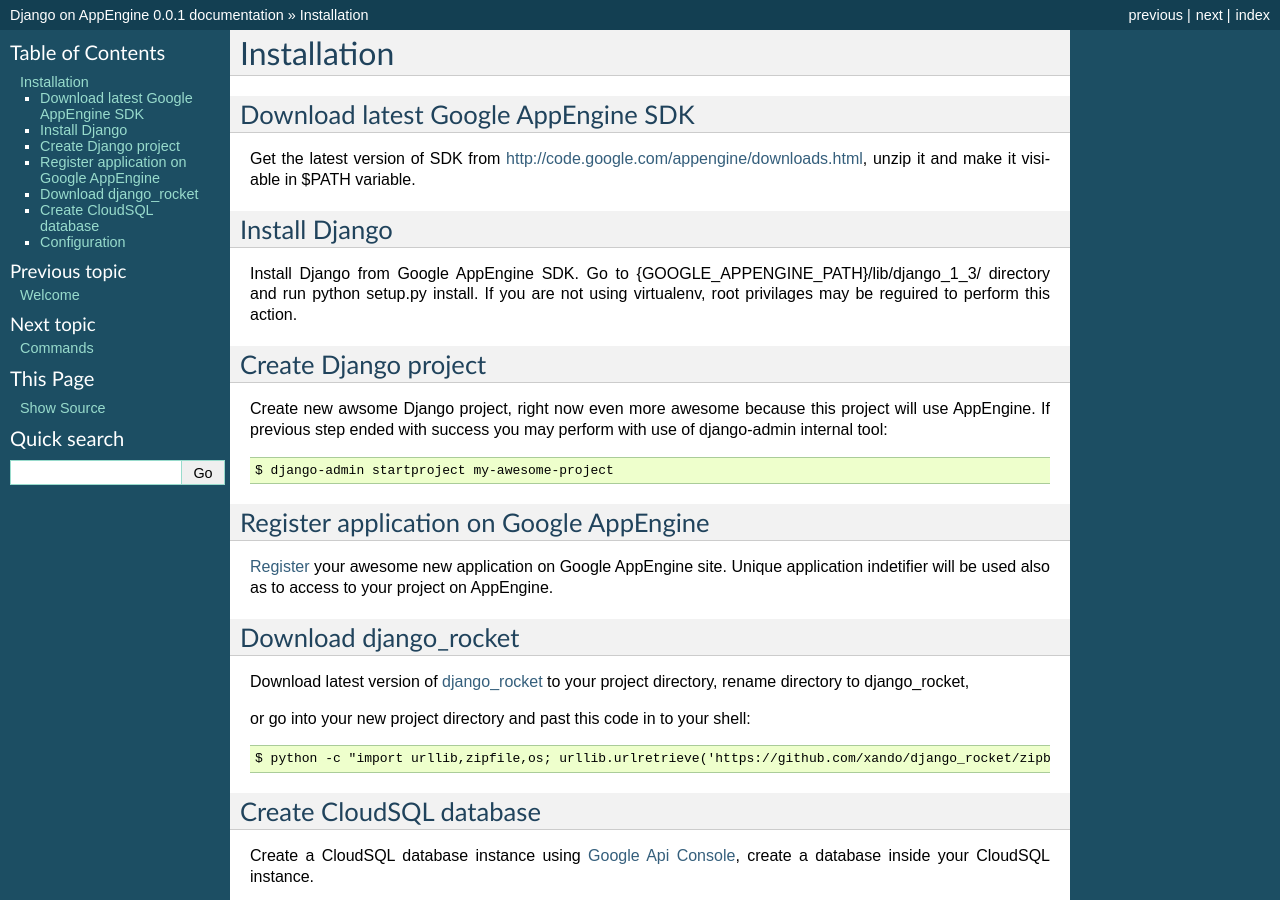
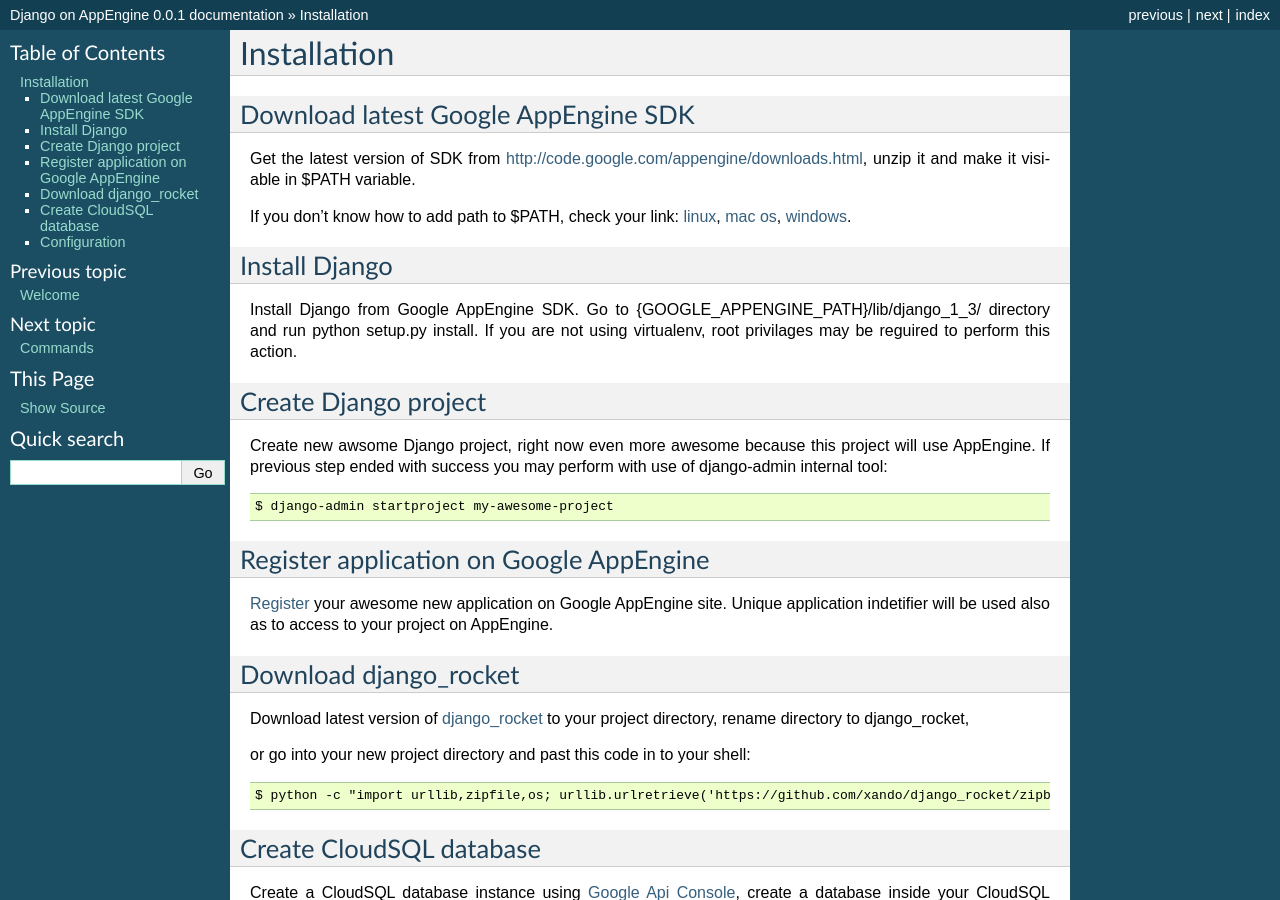
Before and after one commit to xando/django-rocket-engine, a Sphinx documentation site: the page built from docs/installation.rst, in a window 1280 px wide and 900 px high. Built offline with Sphinx 7.4.7, drawn with Linux system fonts in a browser that asks for light colours.

Commit message:
$PATH helper links added.

```diff
--- a/docs/installation.rst
+++ b/docs/installation.rst
@@ -8,6 +8,11 @@
 ____________________________________
 
 Get the latest version of SDK from `<http://code.google.com/appengine/downloads.html>`_, unzip it and make it visiable in $PATH variable.
+
+If you don't know how to add path to $PATH, check your link:
+`linux <http://www.troubleshooters.com/linux/prepostpath.htm>`_,
+`mac os <http://keito.me/tutorials/macosx_path>`_,
+`windows <http://www.computerhope.com/issues/ch000549.htm>`_.
 
 Install Django
 ______________
```
